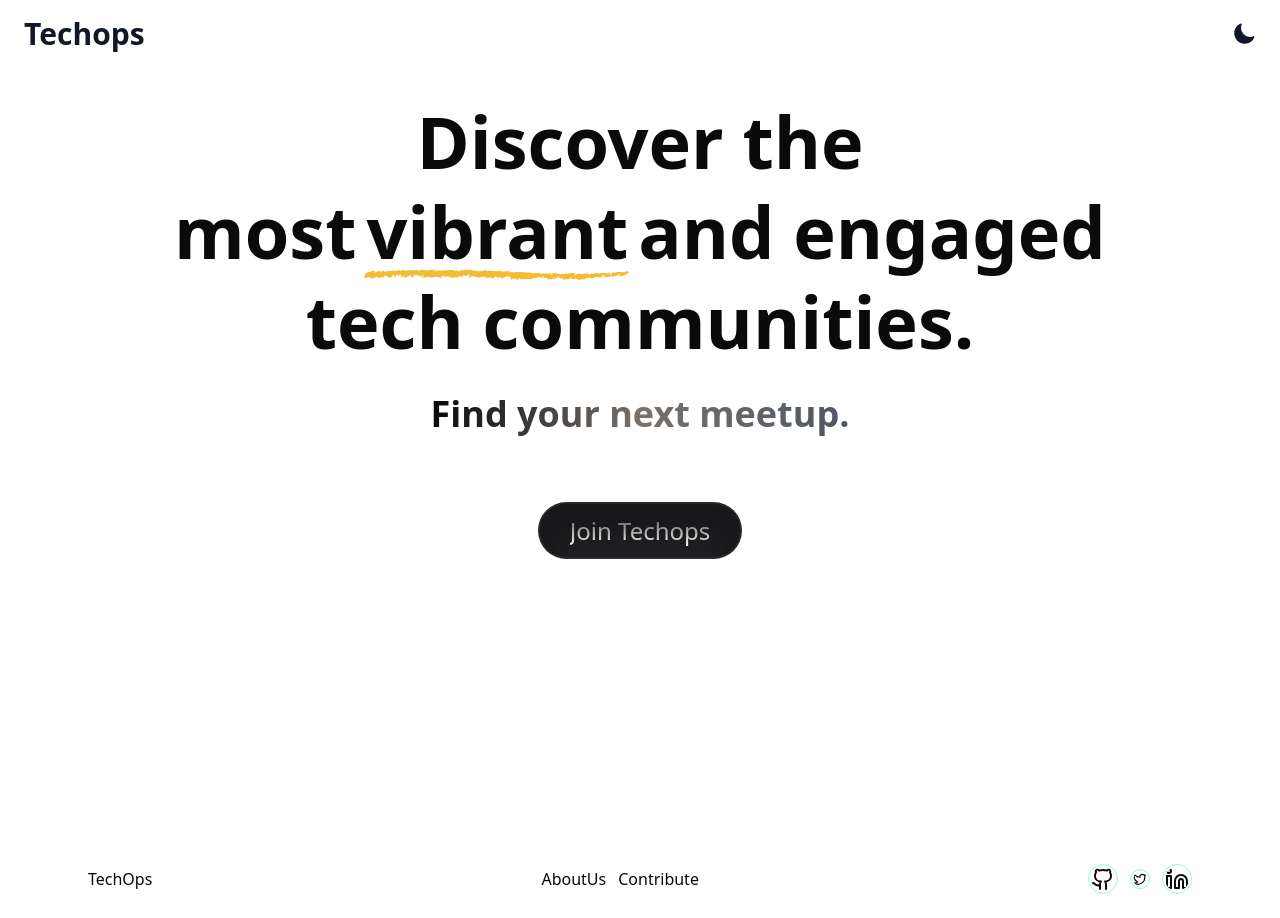
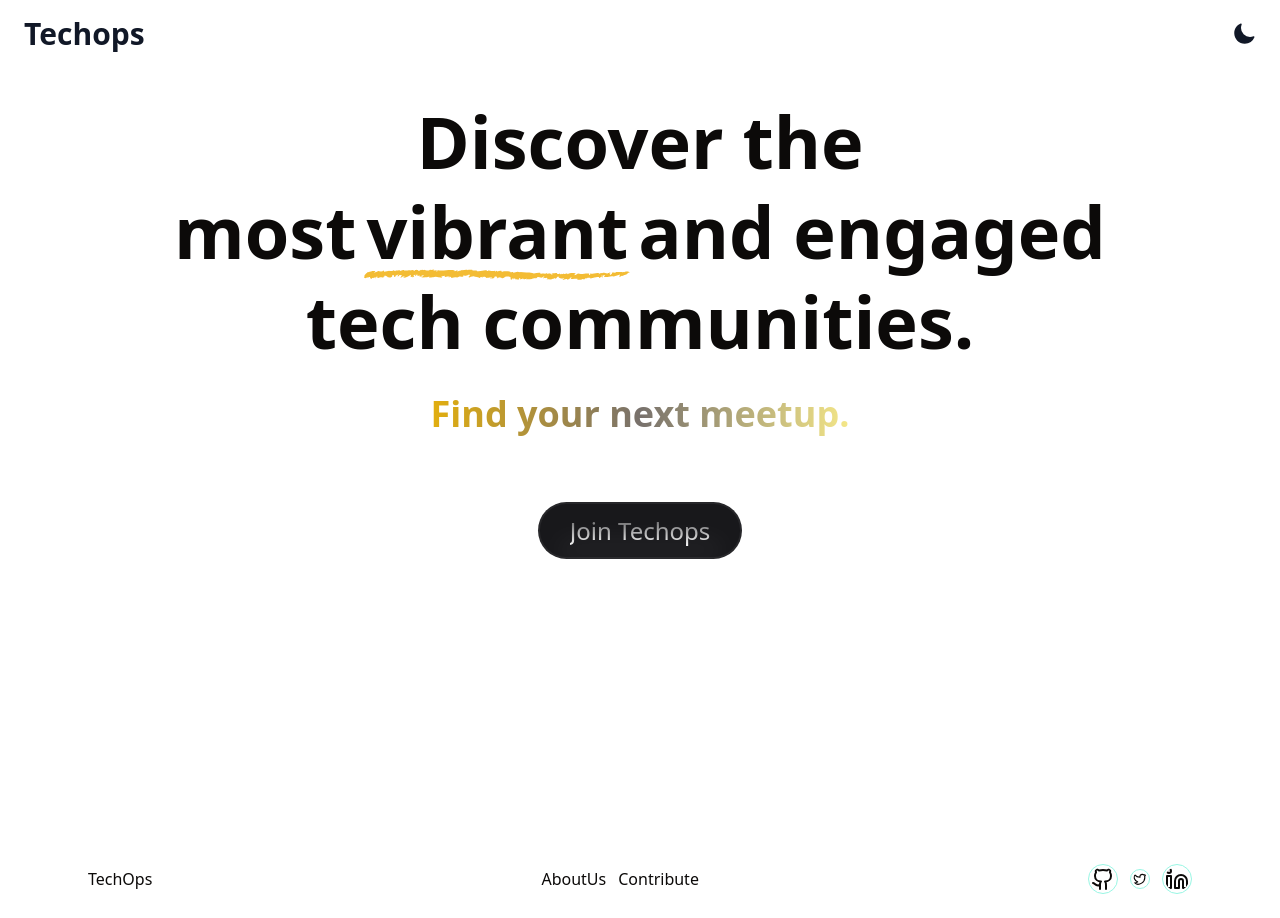
Before and after one commit to mungaben/techops, a Next.js app: page / in a window 1280 px wide. Built offline with nearby package versions, Linux system fonts and the light colour scheme.

Commit message:
feat:text color

```diff
--- a/components/HomePage/LandingText.tsx
+++ b/components/HomePage/LandingText.tsx
@@ -5,7 +5,7 @@ const LandingText = () => {
     return (
         <div className=' w-full flex flex-col justify-center items-center gap-3'>
             <div>
-                <h2 className=' gap-5 max-w-full overflow-hidden text-center text-4xl font-black tracking-normal sm:text-5xl lg:text-7xl/[90px]  '>
+                <h2 className='  gap-5 max-w-full overflow-hidden text-center text-4xl font-black tracking-normal sm:text-5xl lg:text-7xl/[90px]  '>
                     Discover the most
                     <strong className="p-0.5 bg-[url('/Img/TechopsUnderline.svg')] bg-no-repeat bg-bottom m-2 ease-in-out transition-all delay-700 duration-700 ">
                         vibrant
@@ -18,7 +18,7 @@ const LandingText = () => {
                 </h2>
             </div>
             <div>
-                <h1 className='mx-auto max-w-full overflow-hidden  md:text-4xl   sm:text-2xl lg:max-w-screen-md text-slate-400  p-4 text-center font-bold from-black hover:from-slate-400 via-stone-500 to-gray-600 bg-gradient-to-r bg-clip-text text-transparent '>
+                <h1 className='mx-auto max-w-full overflow-hidden  md:text-4xl   sm:text-2xl lg:max-w-screen-md text-slate-400  p-4 text-center font-bold  from-yellow-500 hover:from-yellow-400 via-stone-500 to-yellow-200 bg-gradient-to-r bg-clip-text text-transparent '>
                     Find your next meetup.
                 </h1>
             </div>
```
